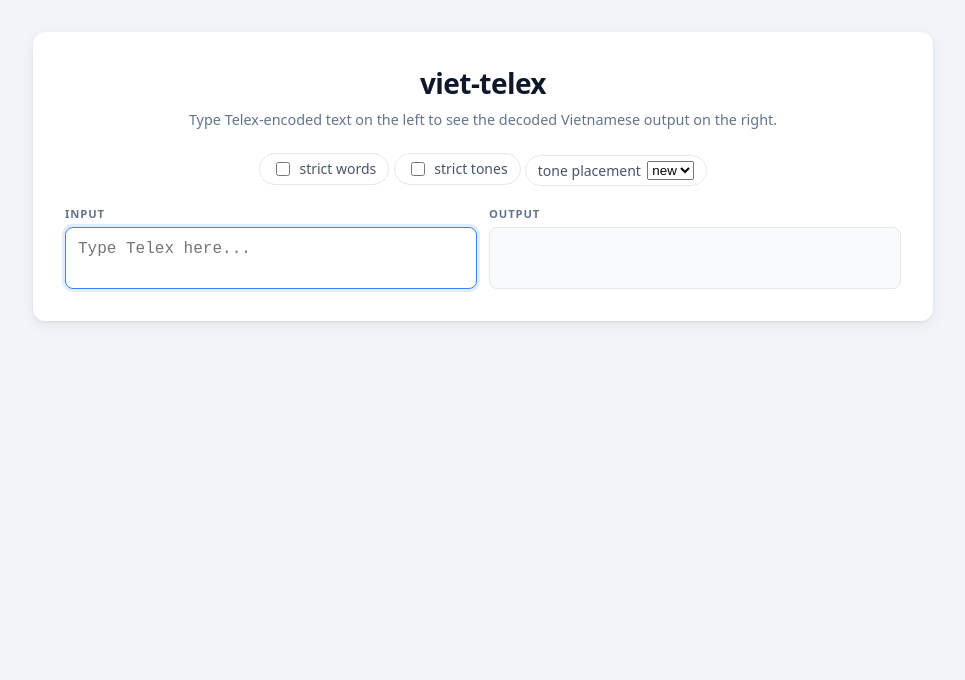
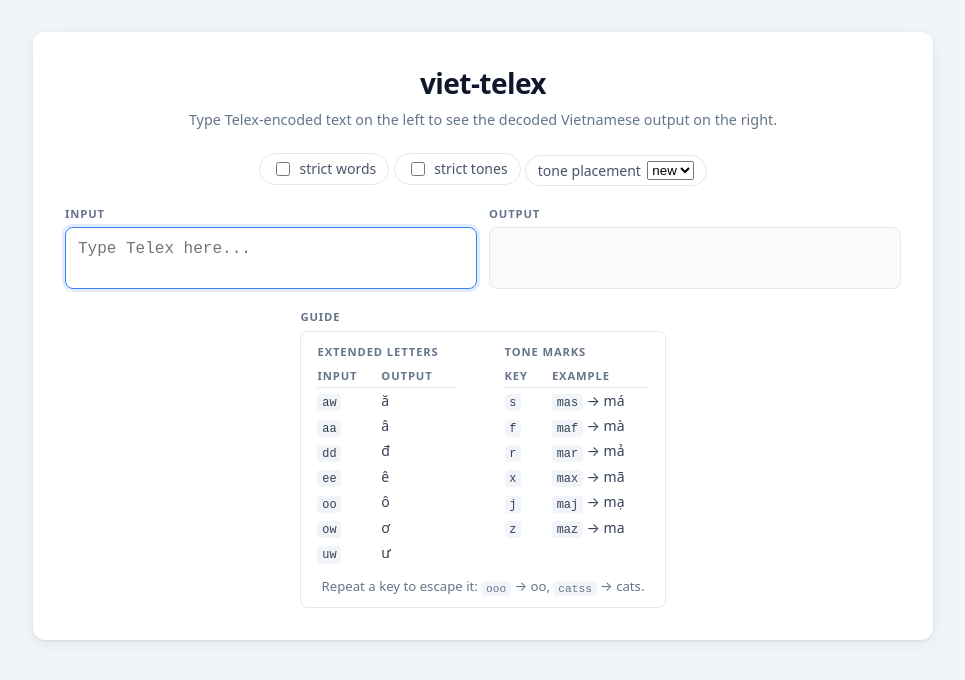
Before and after one commit to okorz001/viet-telex, a website built with Vite: page demo/index.html in a window 1280 px wide. Shown: the whole page, without its empty margins (157-1122 px from the left). Built offline with nearby package versions, Linux system fonts and the light colour scheme.

Commit message:
Add guide to demo page (#48)

```diff
--- a/demo/index.html
+++ b/demo/index.html
@@ -140,6 +140,79 @@
         #output {
           height: 12rem;
         }
+
+        #guide-wrap {
+          width: 100%;
+        }
+      }
+
+      #guide-wrap {
+        margin-top: 1.25rem;
+        display: flex;
+        flex-direction: column;
+        gap: 0.4rem;
+        width: fit-content;
+        margin-left: auto;
+        margin-right: auto;
+      }
+
+      #guide {
+        border: 1.5px solid #e2e8f0;
+        border-radius: 0.5rem;
+        padding: 0.75rem 1rem;
+      }
+
+      #guide-tables {
+        display: flex;
+        flex-wrap: wrap;
+        justify-content: center;
+        gap: 1.5rem 3rem;
+      }
+
+      .guide-section h3 {
+        font-size: 0.7rem;
+        font-weight: 600;
+        letter-spacing: 0.08em;
+        text-transform: uppercase;
+        color: #64748b;
+        margin: 0 0 0.4rem;
+      }
+
+      .guide-section table {
+        border-collapse: collapse;
+        font-size: 0.875rem;
+      }
+
+      .guide-section th {
+        text-align: left;
+        padding: 0.2rem 1.5rem 0.2rem 0;
+        color: #64748b;
+        font-size: 0.7rem;
+        font-weight: 600;
+        letter-spacing: 0.08em;
+        text-transform: uppercase;
+        border-bottom: 1.5px solid #e2e8f0;
+      }
+
+      .guide-section td {
+        padding: 0.2rem 1.5rem 0.2rem 0;
+        color: #334155;
+      }
+
+      .guide-note {
+        margin: 0.75rem 0 0;
+        font-size: 0.825rem;
+        color: #64748b;
+        text-align: center;
+      }
+
+      .guide-section code,
+      .guide-note code {
+        font-family: monospace;
+        background: #f1f5f9;
+        padding: 0.1rem 0.3rem;
+        border-radius: 0.25rem;
+        font-size: 0.85em;
       }
     </style>
   </head>
@@ -172,6 +245,47 @@
           <div id="output"></div>
         </div>
       </div>
+      <div id="guide-wrap">
+        <div class="pane-label">Guide</div>
+        <div id="guide">
+          <div id="guide-tables">
+            <div class="guide-section">
+              <h3>Extended Letters</h3>
+              <table>
+                <thead>
+                  <tr><th>Input</th><th>Output</th></tr>
+                </thead>
+                <tbody>
+                  <tr><td><code>aw</code></td><td>ă</td></tr>
+                  <tr><td><code>aa</code></td><td>â</td></tr>
+                  <tr><td><code>dd</code></td><td>đ</td></tr>
+                  <tr><td><code>ee</code></td><td>ê</td></tr>
+                  <tr><td><code>oo</code></td><td>ô</td></tr>
+                  <tr><td><code>ow</code></td><td>ơ</td></tr>
+                  <tr><td><code>uw</code></td><td>ư</td></tr>
+                </tbody>
+              </table>
+            </div>
+            <div class="guide-section">
+              <h3>Tone Marks</h3>
+              <table>
+                <thead>
+                  <tr><th>Key</th><th>Example</th></tr>
+                </thead>
+                <tbody>
+                  <tr><td><code>s</code></td><td><code>mas</code> → má</td></tr>
+                  <tr><td><code>f</code></td><td><code>maf</code> → mà</td></tr>
+                  <tr><td><code>r</code></td><td><code>mar</code> → mả</td></tr>
+                  <tr><td><code>x</code></td><td><code>max</code> → mã</td></tr>
+                  <tr><td><code>j</code></td><td><code>maj</code> → mạ</td></tr>
+                  <tr><td><code>z</code></td><td><code>maz</code> → ma</td></tr>
+                </tbody>
+              </table>
+            </div>
+          </div>
+          <p class="guide-note">Repeat a key to escape it: <code>ooo</code> → oo, <code>catss</code> → cats.</p>
+        </div>
+      </div>
     </main>
     <script type="module" src="./main.ts"></script>
   </body>
```
